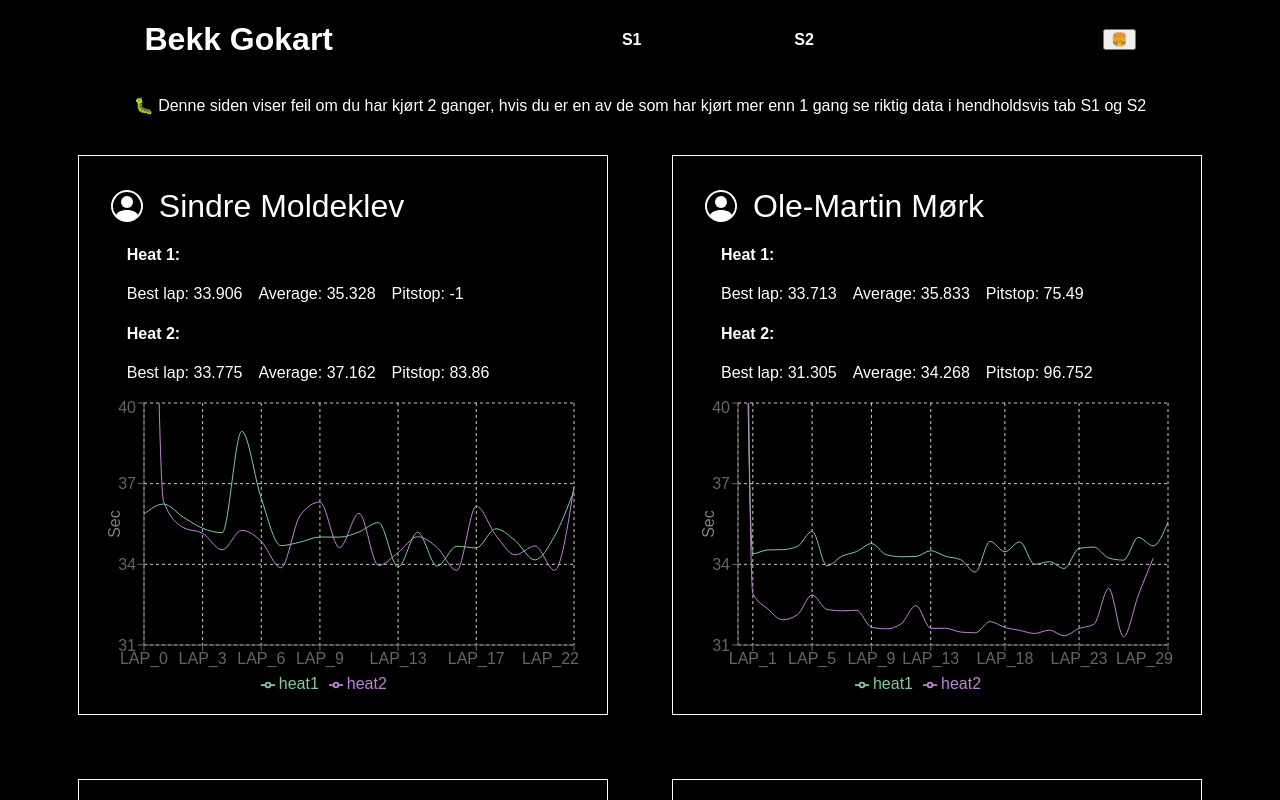
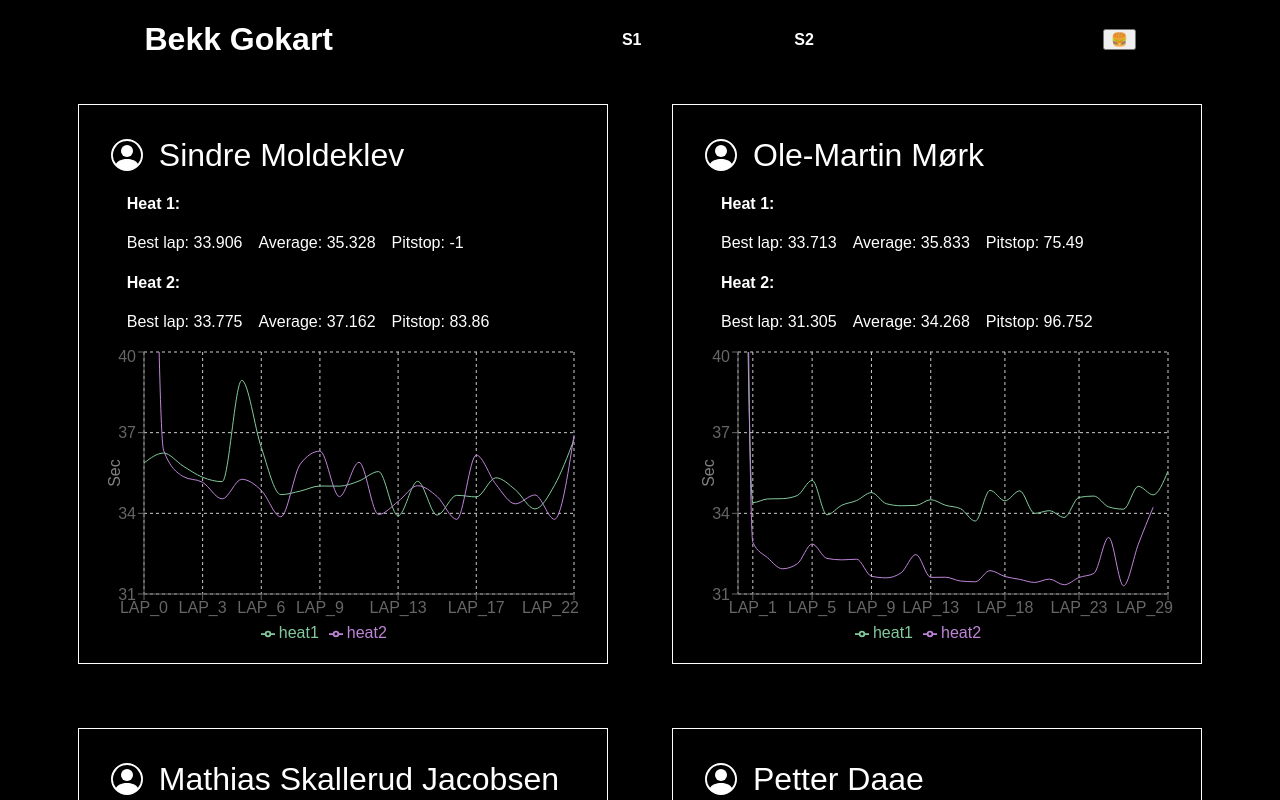
Before and after one commit to MathiasSJacobsen/gokart-stats, a React (Create React App) app: page / in a window 1280 px wide. Shown: the top 800 px of the page. Built offline with nearby package versions, Linux system fonts and the light colour scheme.

Commit message:
Refactor Landing component's StatsContainer and remove unnecessary text

```diff
--- a/src/landing/Landing.tsx
+++ b/src/landing/Landing.tsx
@@ -13,7 +13,6 @@
 
   return (
     <StatsContainer>
-      <p>🐛 Denne siden viser feil om du har kjørt 2 ganger, hvis du er en av de som har kjørt mer enn 1 gang se riktig data i hendholdsvis tab S1 og S2</p>
       <PersonalStatsContainer>
         {Object.keys(data).map((e: string) => (
           <PersonalStat name={e} key={e} user={data[e]} />
```
